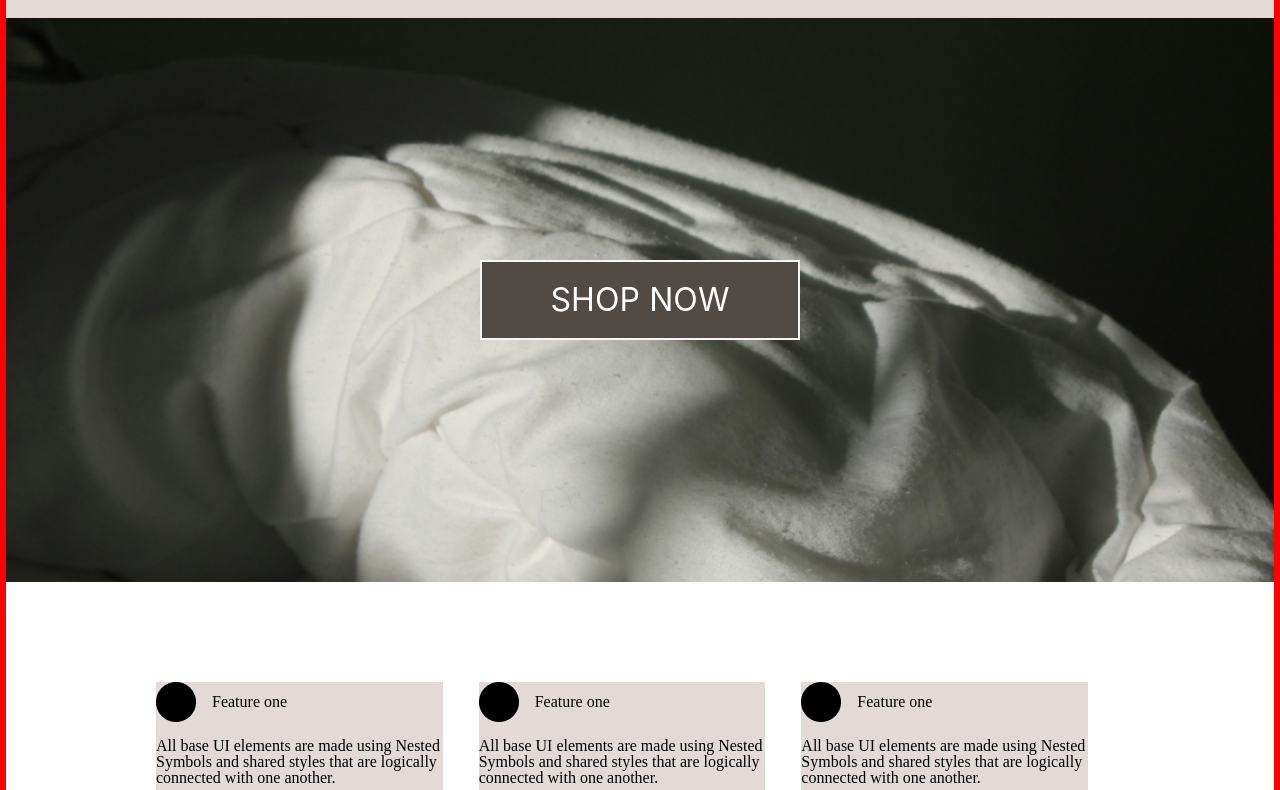
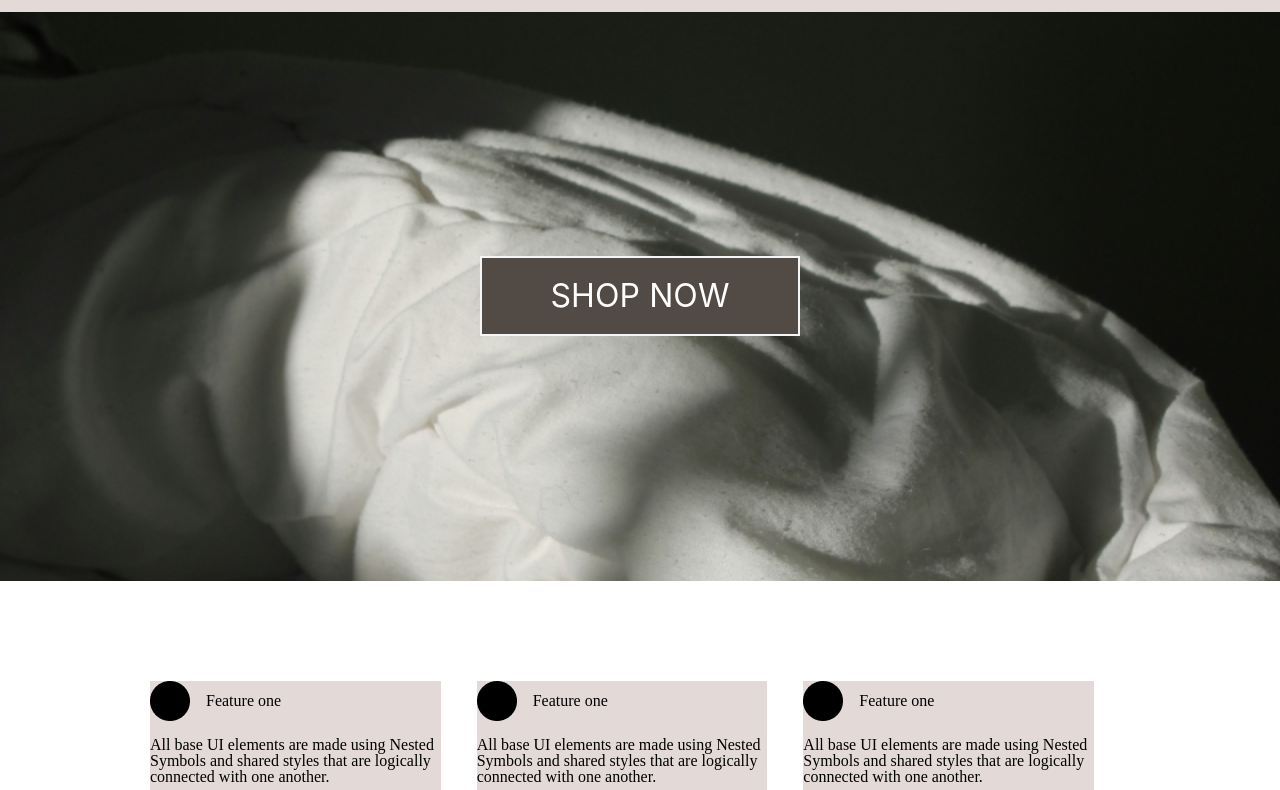
Before and after one commit to VakhtangTsintsadze777/homeworkN10, a plain HTML site: page index.html in a window 1280 px wide. Shown: the part 84-874 px from the top of the page. Drawn offline with Linux system fonts and the light colour scheme.

Commit message:
border
damaviwyda charchos washla

```diff
--- a/css/style.css
+++ b/css/style.css
@@ -2,7 +2,7 @@
     width: min(100%, 1440px);
     height: 100%;
     margin: auto;
-    border: 6px solid red;
+    /* border: 6px solid red; */
 }
 
 header {
```
